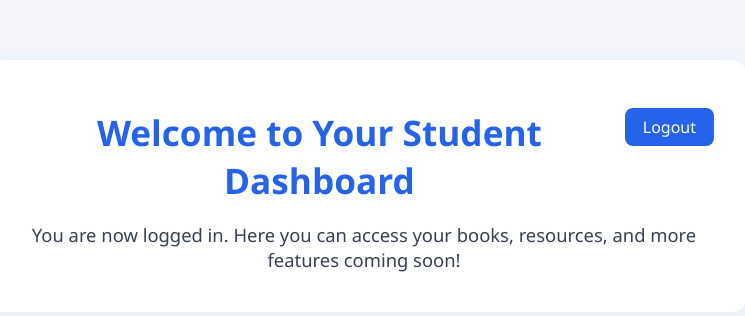
After one commit to alazar445/Digital-Library, a Django app: page /student_dashboard/ in a window 1280 px wide. The commit adds this page. Shown: the top 316 px of the page, without its empty margins (276-1021 px from the left). Run offline with Django 5.2, Linux system fonts and the light colour scheme.

```diff
--- a/Digital_Library/settings.py
+++ b/Digital_Library/settings.py
@@ -27,8 +27,8 @@ DEBUG = True
 
 ALLOWED_HOSTS = []
 
-LOGIN_URL = 'admin_login/'
-LOGIN_REDIRECT_URL = 'admin_dashboard/'
+LOGIN_URL = '/login/'
+LOGIN_REDIRECT_URL = 'student_dashboard/'
 
 
 
@@ -43,6 +43,7 @@ INSTALLED_APPS = [
     'django.contrib.staticfiles',
     'custom_admin',
     'home',
+    'student_dashboard',
 ]
 STATIC_URL = '/static/'
 
--- a/Digital_Library/urls.py
+++ b/Digital_Library/urls.py
@@ -21,6 +21,7 @@ urlpatterns = [
     path('admin/', admin.site.urls),
     path('', include('home.urls')),
     path('custom_admin/', include('custom_admin.urls')),
+    path('student_dashboard/', include('student_dashboard.urls')),
 ]
 
 from django.conf import settings
--- a/home/templates/home/login.html
+++ b/home/templates/home/login.html
@@ -101,7 +101,7 @@
 </head>
 <body>
     <div class="login-container">
-        <div class="login-title">Login to Your Account</div>
+        <div class="login-title">Login </div>
         {% if success %}
             <div class="success-message">
                 Login successful! Welcome back.
--- a/home/urls.py
+++ b/home/urls.py
@@ -1,8 +1,9 @@
 from django.urls import path
-from .views import home, register, login_view
+from .views import home, register, login_view, logout_view
 
 urlpatterns = [
     path('', home, name='home'),
     path('register/', register, name='register'),
     path('login/', login_view, name='login'),
+    path('logout/', logout_view, name='logout'),
 ]
--- a/home/views.py
+++ b/home/views.py
@@ -3,7 +3,7 @@ from .forms import RegistrationForm
 from django.contrib.auth.models import User
 from django.db import IntegrityError
 from .models import UserProfile
-from django.contrib.auth import authenticate, login as auth_login
+from django.contrib.auth import authenticate, login as auth_login, logout as auth_logout
 from .forms import RegistrationForm, LoginForm
 
 # Create your views here.
@@ -62,3 +62,7 @@ def login_view(request):
     else:
         form = LoginForm()
     return render(request, 'home/login.html', {'form': form, 'error': error})
+
+def logout_view(request):
+    auth_logout(request)
+    return redirect('login')
--- /dev/null
+++ b/student_dashboard/templates/student_dashboard/dashboard.html
@@ -0,0 +1,44 @@
+<!DOCTYPE html>
+<html lang="en">
+<head>
+    <meta charset="UTF-8">
+    <meta name="viewport" content="width=device-width, initial-scale=1.0">
+    <title>Student Dashboard</title>
+    <style>
+        body {
+            font-family: 'Segoe UI', Arial, sans-serif;
+            background: #f4f6fa;
+            margin: 0;
+            padding: 0;
+        }
+        .dashboard-container {
+            max-width: 700px;
+            margin: 60px auto;
+            background: #fff;
+            border-radius: 14px;
+            box-shadow: 0 4px 24px rgba(37,99,235,0.08);
+            padding: 48px 32px 40px 32px;
+            text-align: center;
+        }
+        .dashboard-title {
+            font-size: 2.2rem;
+            color: #2563eb;
+            font-weight: 700;
+            margin-bottom: 18px;
+        }
+        .dashboard-desc {
+            font-size: 1.15rem;
+            color: #374151;
+        }
+    </style>
+</head>
+<body>
+    <div class="dashboard-container">
+        <a href="/logout/" style="float:right; background:#2563eb; color:#fff; padding:8px 18px; border-radius:8px; text-decoration:none; font-weight:500; margin-bottom:18px;">Logout</a>
+        <div class="dashboard-title">Welcome to Your Student Dashboard</div>
+        <div class="dashboard-desc">
+            You are now logged in. Here you can access your books, resources, and more features coming soon!
+        </div>
+    </div>
+</body>
+</html>
--- /dev/null
+++ b/student_dashboard/urls.py
@@ -0,0 +1,6 @@
+from django.urls import path
+from .views import dashboard
+
+urlpatterns = [
+    path('', dashboard, name='student_dashboard'),
+]
--- a/student_dashboard/views.py
+++ b/student_dashboard/views.py
@@ -1,3 +1,6 @@
 from django.shortcuts import render
 
 # Create your views here.
+
+def dashboard(request):
+    return render(request, 'student_dashboard/dashboard.html')
```
Also changed, not shown: home/tests.py (+19 -0 lines), db.sqlite3, 12 other files.
